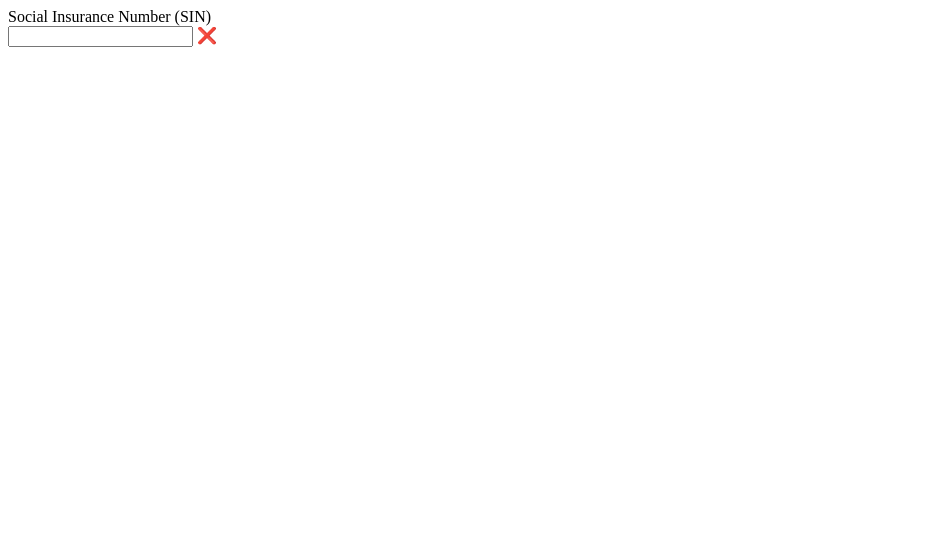
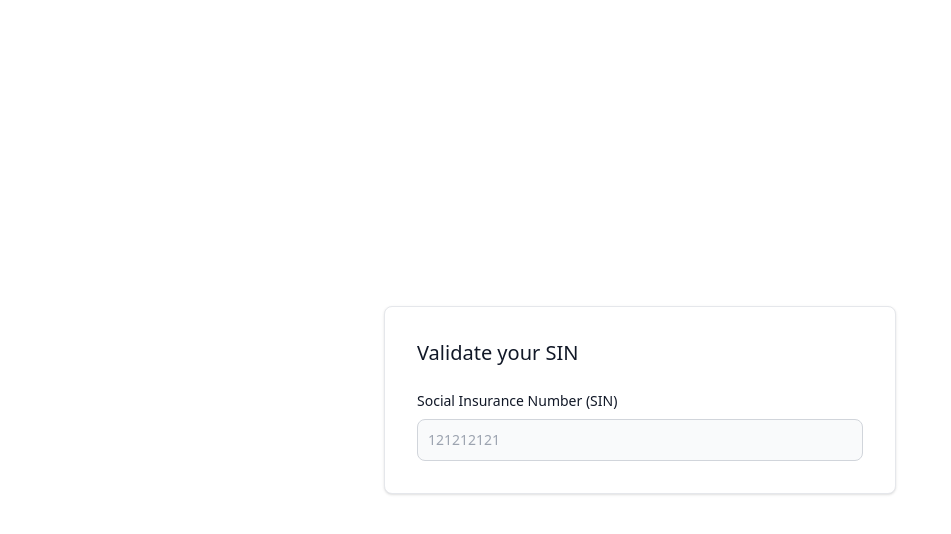
Before and after one commit to nicholedlc/sin-validator, a SvelteKit app: page / in a window 1280 px wide. Shown: the top 534 px of the page, without its empty margins (0-951 px from the left). Built offline with nearby package versions, Linux system fonts and the light colour scheme.

Commit message:
Add validation styling

```diff
--- a/src/app.html
+++ b/src/app.html
@@ -6,7 +6,7 @@
 		<meta name="viewport" content="width=device-width, initial-scale=1" />
 		%sveltekit.head%
 	</head>
-	<body data-sveltekit-preload-data="hover">
+	<body data-sveltekit-preload-data="hover" class="h-screen">
 		<div style="display: contents">%sveltekit.body%</div>
 	</body>
 </html>
--- a/src/routes/+page.svelte
+++ b/src/routes/+page.svelte
@@ -1,9 +1,26 @@
 <script lang="ts">
+  import "../app.css";
   import { luhnCheck } from "$lib/luhnCheck";
   import type { FormEventHandler } from "svelte/elements";
 
   let text = $state("");
-  let isValidLuhn = $derived(luhnCheck(text));
+  let isValidSIN = $derived(text.length === 9 && luhnCheck(text));
+  const initialClass =
+    "bg-gray-50 border border-gray-300 text-gray-900 text-sm rounded-lg focus:ring-blue-500 focus:border-blue-500 block w-full p-2.5 dark:bg-gray-700 dark:border-gray-600 dark:placeholder-gray-400 dark:text-white dark:focus:ring-blue-500 dark:focus:border-blue-500";
+  let inputStyle = $state(initialClass);
+  let inputIcon = $state("");
+
+  const toggleInputStyle = () => {
+    if (isValidSIN) {
+      inputStyle =
+        "bg-green-50 border border-green-500 text-green-900 dark:text-green-400 text-sm rounded-lg focus:ring-green-500 focus:border-green-500 block w-full p-2.5 dark:bg-gray-700 dark:border-green-500";
+      inputIcon = "✅";
+    } else {
+      inputStyle =
+        "bg-red-50 border border-red-500 text-sm rounded-lg focus:ring-red-500 dark:bg-gray-700 focus:border-red-500 block w-full p-2.5 dark:border-red-500";
+      inputIcon = "❌";
+    }
+  };
 
   const inputHandler: FormEventHandler<HTMLInputElement> = (event) => {
     event.currentTarget.value = event.currentTarget.value
@@ -11,11 +28,49 @@
       .slice(0, 9);
     text = event.currentTarget.value;
   };
+
+  const onFocusHandler: FormEventHandler<HTMLInputElement> = (event) => {
+    inputStyle = initialClass;
+    inputIcon = "";
+  };
+
+  const onBlurHandler: FormEventHandler<HTMLInputElement> = (event) => {
+    if (text !== "") toggleInputStyle();
+  };
+
+  const onKeyupHandler: FormEventHandler<HTMLInputElement> = (event) => {
+    if (text.length === 9) toggleInputStyle();
+  };
 </script>
 
-<div>
-  <label for="sin">Social Insurance Number (SIN)</label>
-  <br />
-  <input name="sin" oninput={inputHandler} />
-  <span>{text !== "" && isValidLuhn ? "✅" : "❌"}</span>
+<div class="flex justify-center items-center h-full">
+  <div
+    class="w-full max-w-lg p-4 bg-white border border-gray-200 rounded-lg shadow sm:p-6 md:p-8 dark:bg-gray-800 dark:border-gray-700"
+  >
+    <div class="space-y-6">
+      <h5 class="text-xl font-medium text-gray-900 dark:text-white">
+        Validate your SIN
+      </h5>
+      <div>
+        <label
+          for="sin"
+          class="block mb-2 text-sm font-medium text-gray-900 dark:text-white"
+          ><span>Social Insurance Number (SIN)</span>
+          <span>{inputIcon}</span>
+        </label>
+        <input
+          type="sin"
+          name="sin"
+          id="sin"
+          oninput={inputHandler}
+          onblur={onBlurHandler}
+          onfocus={onFocusHandler}
+          onkeyup={onKeyupHandler}
+          class={inputStyle}
+          placeholder="121212121"
+          required
+        />
+      </div>
+    </div>
+  </div>
 </div>
```
